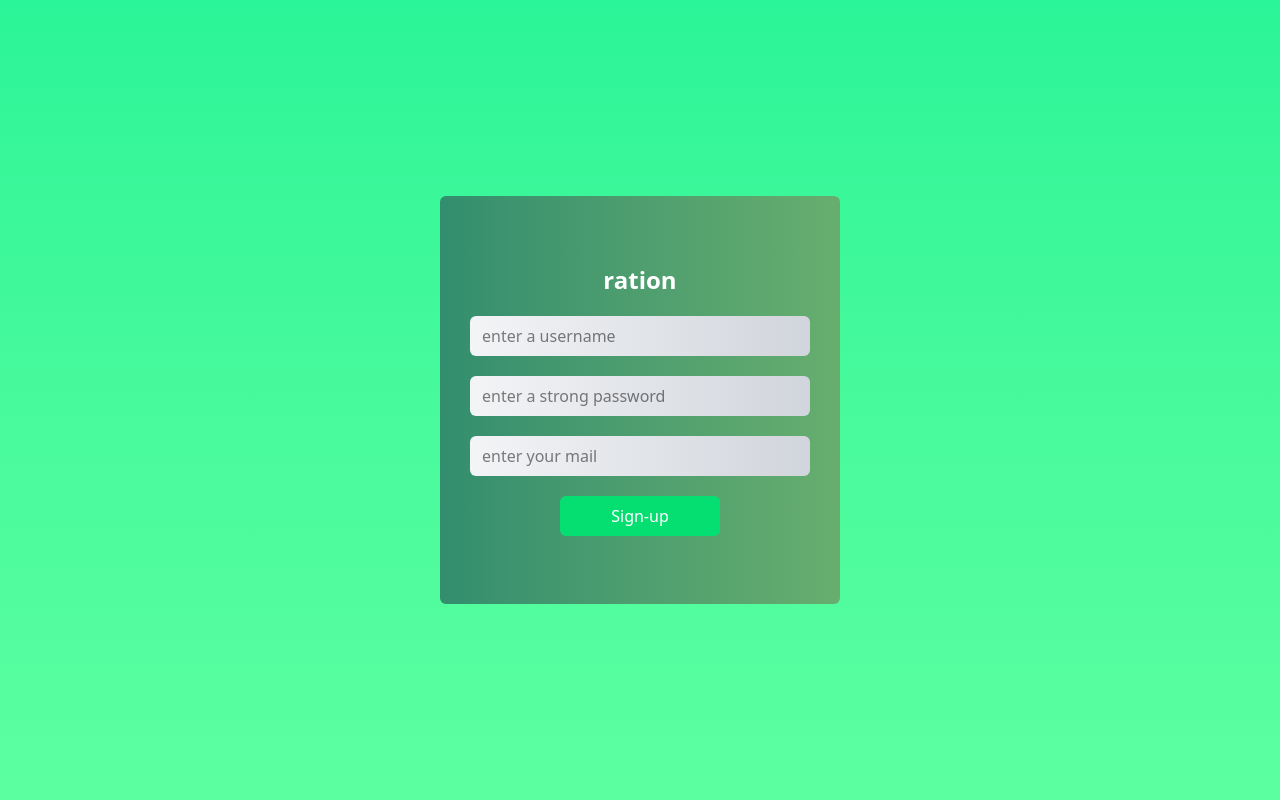
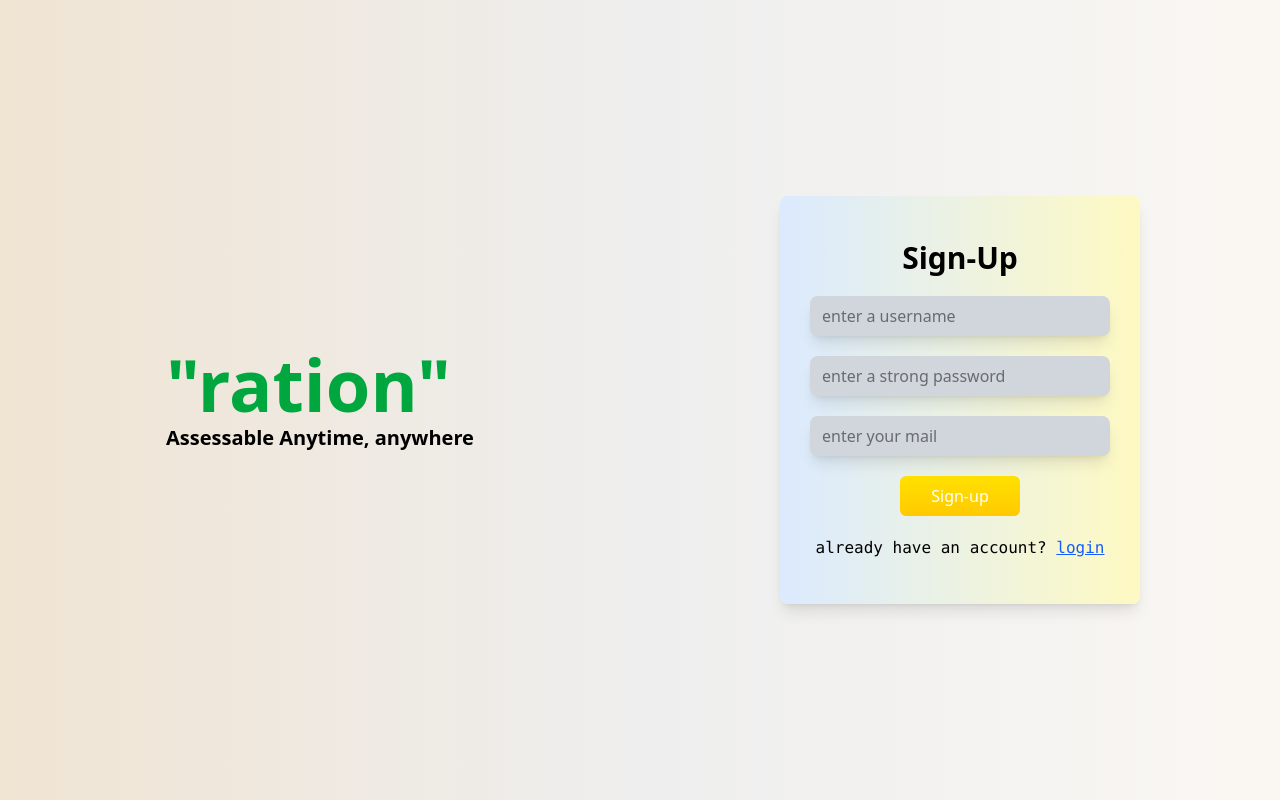
Before and after one commit to lad-bhargav/ration, a React (Vite) app in the folder frontend/: page /signup in a window 1280 px wide. Built offline with nearby package versions, Linux system fonts and the light colour scheme.

Commit message:
UI improved

```diff
--- a/frontend/src/Components/NavMain.jsx
+++ b/frontend/src/Components/NavMain.jsx
@@ -12,8 +12,8 @@ export default function NavMain() {
     }
   }, []);
   return (
-    <div className="navbar shadow-lg shadow-black/7 max-w-screen h-[10vh] fixed top-0 left-0 w-full bg-white/10 backdrop-blur-md z-50 flex justify-between items-center px-6 text-white">
-      <Link to="/ration" className="font-bold text-xl cursor-pointer">
+    <div className="navbar shadow-lg/5 bg-[#2b7541] max-w-screen h-[10vh] fixed top-0 left-0 w-full flex justify-between items-center px-6 text-white">
+      <Link to="/ration" className="font-bold text-2xl cursor-pointer">
         ration
       </Link>
 
--- a/frontend/src/Components/Navbar.jsx
+++ b/frontend/src/Components/Navbar.jsx
@@ -2,17 +2,17 @@ import { Link } from "react-router-dom";
 
 export default function Navbar() {
   return (
-    <div className="navbar h-[10vh] shadow-lg shadow-black/7 p-3 max-w-screen fixed top-0 left-0 w-full bg-white/10 backdrop-blur-md z-50 text-white space-x-4 flex-row gap-9 flex justify-center items-center">
+    <div className="navbar shadow-lg/5 bg-[#2b7541] max-w-screen h-[10vh] fixed top-0 left-0 w-full flex justify-between items-center px-6 text-white">
       <div className="w-[30%]">
-        <Link to="/Home" className="font-bold text-xl cursor-pointer">
+        <Link to="/Home" className="font-bold text-2xl cursor-pointer">
         ration
        </Link>
       </div>
       <div className="w-[50%]">
       </div>
       <div className="w-[20%] flex gap-10">
-        <Link to="/signup" className="h-9 border-1 w-20 bg-gradient-to-r from-[#2fff74] to-[#91ff00] rounded-sm flex items-center justify-center font-medium">sign-up</Link>
-        <Link to="/login" className="h-9 border-1 w-20 bg-gradient-to-r from-[#2fff74] to-[#91ff00] rounded-sm flex items-center justify-center font-medium">log-in</Link>
+        <Link to="/signup" className="h-9 w-20 bg-gradient-to-b from-[#FFE100] to-[#FFC900] rounded-sm flex items-center justify-center font-medium">sign-up</Link>
+        <Link to="/login" className="h-9 w-20 bg-gradient-to-b from-[#FFE100] to-[#FFC900] rounded-sm flex items-center justify-center font-medium">log-in</Link>
       </div>
     </div>
   );
--- a/frontend/src/Pages/Homebody.jsx
+++ b/frontend/src/Pages/Homebody.jsx
@@ -11,7 +11,7 @@ export default function Homebody(){
         .catch((err)=>console.log("error in fetching data : ",err));
     },[]);
     return(
-        <div className="min-h-screen pt-20 max-w-screen bg-gradient-to-t from-[#5bffa0] to-[#2AF598] grid grid-cols-1 md:grid-cols-3 gap-6 place-items-center p-6">
+        <div className="min-h-screen pt-20 max-w-screen bg-gradient-to-t from-[#9DC183] to-[#8A9A5B] grid grid-cols-1 md:grid-cols-3 gap-6 place-items-center p-6">
             {groceryData.map((item,idx) => (
             <Card
                 id = {item._id}
--- a/frontend/src/Pages/Login.jsx
+++ b/frontend/src/Pages/Login.jsx
@@ -1,5 +1,5 @@
 import { useState } from "react";
-import { useNavigate } from "react-router-dom";
+import { Link,useNavigate } from "react-router-dom";
 import axios from "axios";
 
 export default function Login(){
@@ -31,25 +31,33 @@ export default function Login(){
     }
   };
     return (
-    <div className="h-screen w-screen flex flex-col justify-center items-center bg-gradient-to-t from-[#5bffa0] to-[#2AF598]">
-      <form className="card bg-gradient-to-r border-amber-50 border-1 from-[#328E6E] to-[#67AE6E] h-102 w-100 rounded-md text-center flex flex-col justify-center items-center">
-        <h1 className="font-bold text-2xl text-white">ration</h1>
-        <input className="in"
+    <div className="h-screen w-screen flex bg-[#EEEEEE]">
+      <div className="left left h-screen w-[50%] bg-gradient-to-r from-[#F0E4D3] flex justify-center items-center">
+        <p className="font-bold "><p className="text-7xl text-green-600">"ration"</p><p className="text-xl mt-1">Assessable Anytime, anywhere</p></p>
+      </div>
+      <div className="right right h-screen w-[50%] flex justify-center items-center bg-gradient-to-l from-[#FAF7F3]">
+        <form className="card bg-gradient-to-r shadow-lg from-blue-100 to-yellow-100 h-102 w-90 rounded-lg text-center flex flex-col justify-center items-center">
+        <h1 className="font-bold text-3xl">Login</h1>
+        <input className="in mt-5"
           type="email"
           placeholder="enter your registered mail"
           name="email"
           value={email}
           onChange={(e) => setEmail(e.target.value)}
         />
-        <input className="in"
+        <input className="in mt-5"
           type="password"
           placeholder="enter your password"
           name="password"
           value={password}
           onChange={(e) => setPassword(e.target.value)}
         />
-        <button type="submit" className="mt-5 text-white h-10 w-40 rounded-md cursor-pointer bg-green-400" onClick={onSubmitFcn}>Login</button>
+        <button type="submit" className="mt-7 text-white h-10 w-30 rounded-md cursor-pointer font-medium bg-gradient-to-b from-[#FFE100] to-[#FFC900]" onClick={onSubmitFcn}>Login</button>
+        <div className="mt-7">
+           <pre>Don't have an account? <Link to="/signup" className="text-blue-600 hover:text-blue-800 underline">signup</Link></pre>
+        </div>
       </form>
+      </div>
     </div>
     )
 }
--- a/frontend/src/Pages/Profile.jsx
+++ b/frontend/src/Pages/Profile.jsx
@@ -36,17 +36,17 @@ import NavMain from "../Components/NavMain";
         }
 
         return(
-        <div className="h-screen w-screen bg-gradient-to-t from-[#5bffa0] to-[#2AF598]">
+        <div className="h-screen w-screen flex justify-center items-center bg-gradient-to-t from-[#9DC183] to-[#8A9A5B]">
             <NavMain/>
-            <div className="h-screen w-screen flex flex-col justify-center items-center">
-                <div>
-                    <p>{profile.username}</p>
-                    <p>{profile.email}</p>
-                    <img src={profile.profilepic} alt="no pic" />
+            <div className="bg-gradient-to-l from-yellow-100 to-blue-100 shadow-lg h-[65vh] w-[60vw] p-3.5 rounded-2xl flex flex-col justify-center items-center">
+                <div className="h-[60%] w-full flex justify-center items-center flex-col">
+                    <div className="h-[100px] w-[100px] rounded-full overflow-hidden bg-amber-300"><img src={profile.profilepic} className="object-cover h-full w-full" alt="no pic"/></div>
+                    <p className="font-bold mt-2">{profile.username}</p>
+                    <p className="font-bold">{profile.email}</p>
                 </div>
-                <div>
-                    <button className="btn-lg btn-md btn-sm sm:h-[35px] sm:w-[80px] sm:bg-amber-300" onClick={editProfile}>Edit</button><br /><br />
-                    <button className="btn-lg btn-md btn-sm sm:h-[35px] sm:w-[80px] sm:bg-amber-300" onClick={logOut}>Log-out</button>
+                <div className="h-[30%] w-full flex flex-col justify-items-start items-center">
+                    <button className="h-10 w-22 cursor-pointer text-white mt-2 font-semibold rounded-md bg-gradient-to-l from-yellow-400 to-orange-400" onClick={editProfile}>Edit</button>
+                    <button className="h-10 w-22 cursor-pointer mt-4 text-red-600 font-semibold rounded-md bg-gradient-to-r from-red-200 to-red-200" onClick={logOut}>Log-out</button>
                 </div>
             </div>
         </div>
--- a/frontend/src/Pages/Signup.jsx
+++ b/frontend/src/Pages/Signup.jsx
@@ -1,5 +1,5 @@
 import { useState } from "react";
-import { useNavigate } from "react-router-dom";
+import { Link, useNavigate } from "react-router-dom";
 import axios from "axios";
 
 export default function Signup() {
@@ -31,32 +31,41 @@ export default function Signup() {
   };
 
   return (
-    <div className="h-screen w-screen flex flex-col justify-center items-center bg-gradient-to-t from-[#5bffa0] to-[#2AF598]">
-      <form className="card bg-gradient-to-r from-[#328E6E] to-[#67AE6E] h-102 w-100 rounded-md text-center flex flex-col justify-center items-center">
-        <h1 className="font-bold text-2xl text-white">ration</h1>
-        <input className="in"
+    <div className="h-screen w-screen flex bg-[#EEEEEE]">
+      <div className="left h-screen w-[50%] bg-gradient-to-r from-[#F0E4D3] flex justify-center items-center">
+            <p className="font-bold "><p className="text-7xl text-green-600">"ration"</p><p className="text-xl mt-1">Assessable Anytime, anywhere</p></p>
+      </div>
+      <div className="right h-screen w-[50%] flex justify-center items-center bg-gradient-to-l from-[#FAF7F3]">
+        <form className="card bg-gradient-to-r shadow-lg from-blue-100 to-yellow-100 h-102 w-90 rounded-lg text-center flex flex-col justify-center items-center">
+        <h1 className="font-bold text-3xl">Sign-Up</h1>
+        <input className="in mt-5"
           type="text"
           placeholder="enter a username"
           name="username"
           value={username}
           onChange={(e) => setUsername(e.target.value)}
         />
-        <input className="in"
+        <input className="in mt-5"
           type="password"
           placeholder="enter a strong password"
           name="password"
           value={password}
           onChange={(e) => setPassword(e.target.value)}
         />
-        <input className="in"
+        <input className="in mt-5"
           type="email"
           placeholder="enter your mail"
           name="email"
           value={email}
           onChange={(e) => setEmail(e.target.value)}
         />
-        <button type="submit" className="mt-5 text-white h-10 w-40 rounded-md cursor-pointer bg-green-400" onClick={onSubmitFcn}>Sign-up</button>
+        <button type="submit" className="mt-5 text-white h-10 w-30 rounded-md cursor-pointer font-medium bg-gradient-to-b from-[#FFE100] to-[#FFC900]" onClick={onSubmitFcn}>Sign-up</button>
+
+        <div className="mt-5">
+           <pre>already have an account? <Link to="/login" className="text-blue-600 hover:text-blue-800 underline">login</Link></pre>
+        </div>
       </form>
+      </div>
     </div>
   );
 }
--- a/frontend/src/index.css
+++ b/frontend/src/index.css
@@ -2,12 +2,8 @@
 @tailwind utilities;
 
 .in{
-    @apply h-10 bg-gradient-to-r from-gray-100 to-gray-300 w-85 rounded-md p-3 mt-5;
+    @apply h-10 bg-gray-300 w-75 rounded-lg shadow-lg p-3;
 }
 .box{
     @apply h-full w-xl text-center font-semibold;
 }
-
-.btn-sm{
-    @apply h-[30px] w-[70px] bg-gray-200 text-black cursor-pointer rounded-md;
-}
```
Also changed, not shown: frontend/src/Pages/EditProfile.jsx (+17 -7 lines), 1 other file (tests, documents, lock files or other folders).
